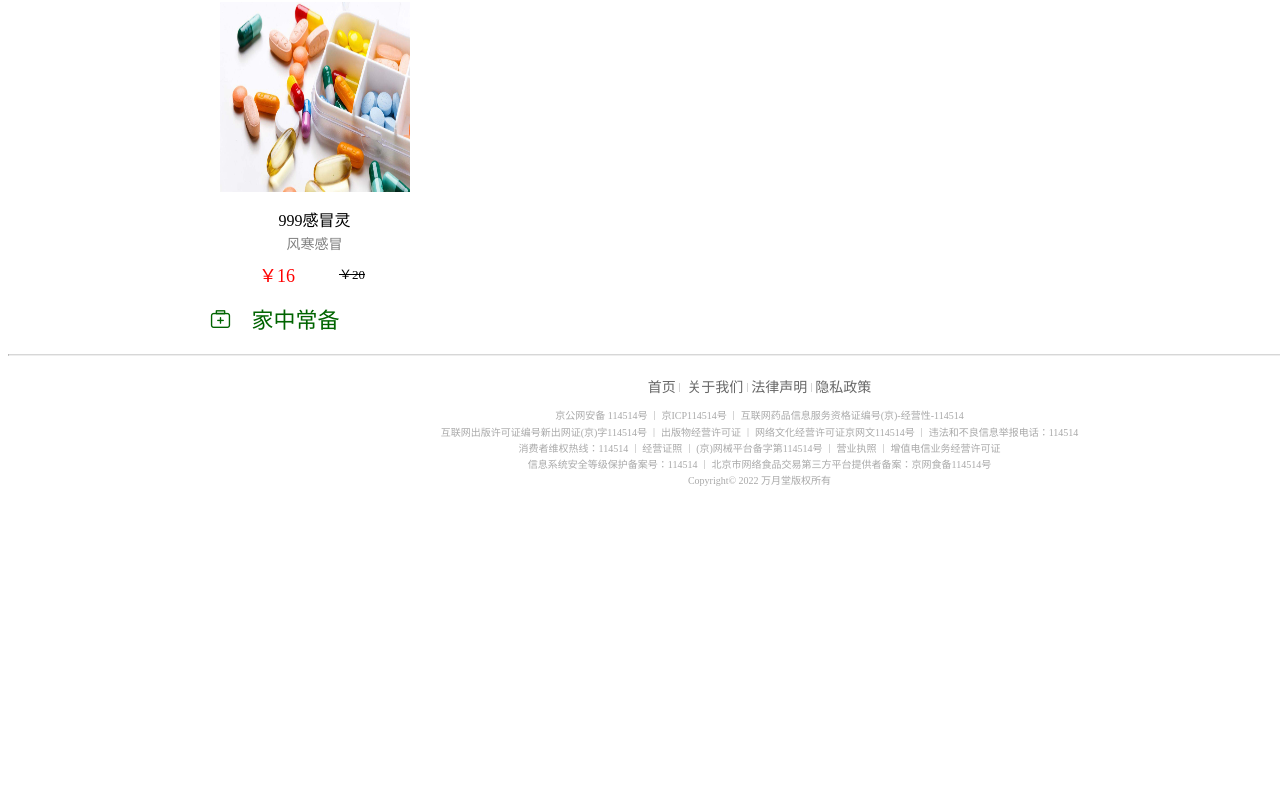
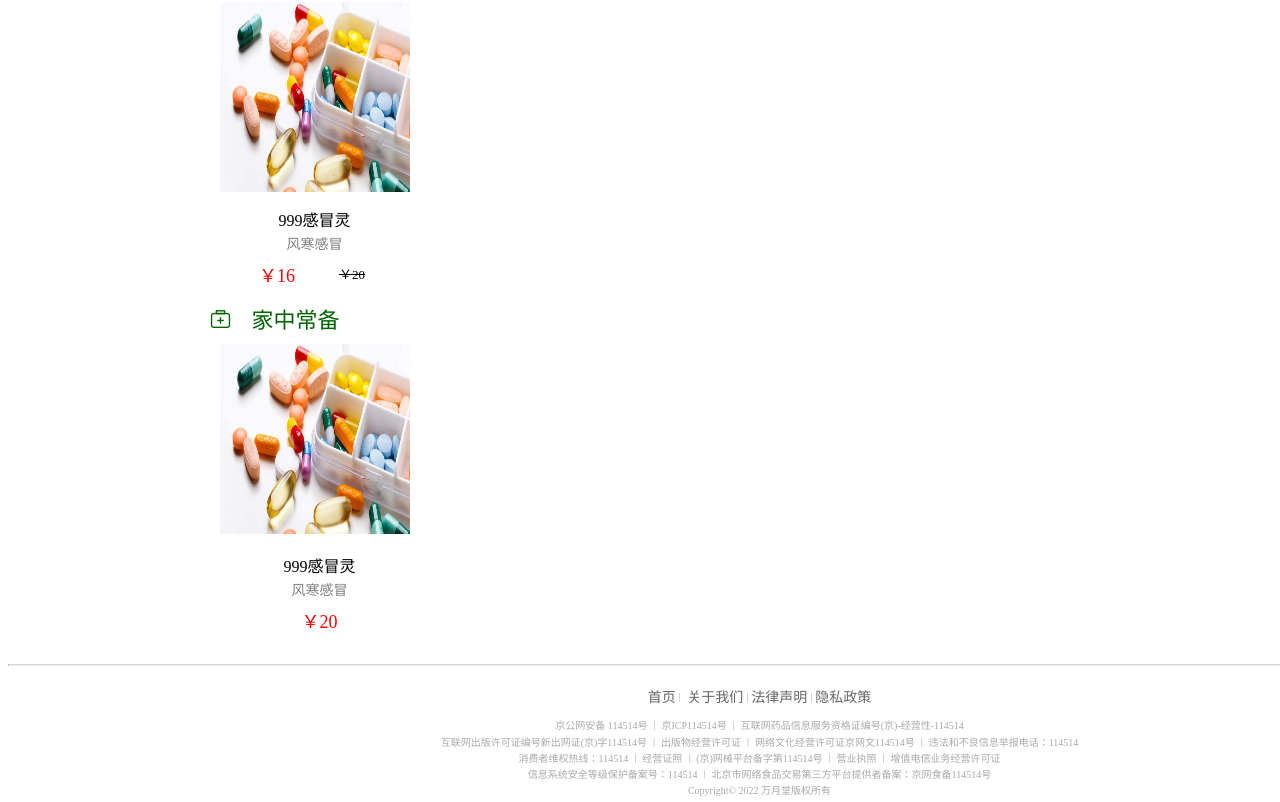
Before and after one commit to TsaiDuck/WanYueTang_Vue, a Vue app: page /#/home in a window 1280 px wide. Shown: the part 688-1490 px from the top of the page. Before the commit the page ends 1180 px from the top, so only its background shows below. Built offline with nearby package versions, Linux system fonts and the light colour scheme.

Commit message:
“家中常备”完成样式设计

```diff
--- a/src/components/body/home/Goods/Homestock.vue
+++ b/src/components/body/home/Goods/Homestock.vue
@@ -1,7 +1,88 @@
-<template></template>
+<template>
+  <div class="homeStock">
+      <ul class="homeStock-list">
+        <li class="homeStock-item">
+            <img :src="goodsImg" ref="">
+            <div class="homeStock-text">
+              <span class="homeStock-text-goodsName" :title="goodsName">{{ goodsName }}</span>
+              <span class="homeStock-text-goodsEffect" :title="goodsName">{{ goodsEffect }}</span>
+              <span class="homeStock-text-goodsPrice">￥{{ goodsPrice }}</span>
+            </div>
+        </li>
+      </ul>
+  </div>
+</template>
 
 <script>
-export default {}
+export default {
+  props:{
+    goodsName: {
+      default: '',
+      type: String
+    },
+    goodsEffect: {
+      default: '',
+      type: String
+    },
+    goodsPrice: {
+      default: 0,
+      type: Number
+    },
+    goodsImg: {
+      default: '',
+      type: String
+    }
+  },
+  data(){
+
+  },
+  computed: {
+
+  }
+}
 </script>
 
-<style></style>
+<style lang="less" scoped>
+  .homeStock{
+    margin-top: 10px;
+    .homeStock-list{
+      padding-left: 5px;
+      display: flex;
+      margin: 5px;
+      justify-content: space-between;
+      .homeStock-item{
+        width: 200px;
+        height: 300px;
+        list-style-type: none;
+        align-items: center;
+        img{
+          width: 190px;
+          height: 190px;
+          cursor: pointer;
+        }
+        .homeStock-text{
+          margin-top: 15px;
+          span {
+            display: block;
+            text-align: center;
+            cursor: pointer;
+          }
+          .homeStock-text-goodsName:hover{
+            color: darkgreen;
+            text-decoration: underline;
+          }
+          .homeStock-text-goodsEffect{
+            font-size: 14px;
+            margin-top: 2px;
+            color: gray;
+          }
+          .homeStock-text-goodsPrice{
+            margin: 8px 0px;
+            color: red;
+            font-size: 18px;
+          }
+        }
+      }
+    }
+  }
+</style>
--- a/src/components/body/home/Home.vue
+++ b/src/components/body/home/Home.vue
@@ -32,7 +32,14 @@
         </div>
         <!-- 家中常备商品 -->
         <div class="body-home-content-homeStock-goods">
-          <Homestock></Homestock>
+          <Homestock
+            :goodsImg="require('@/images/test/img3.jpeg')"
+            :goodsName="'999感冒灵'"
+            :goodsEffect="'风寒感冒'"
+            :goodsPrice="20"
+          />
+
+
         </div>
       </div>
     </div>
```
